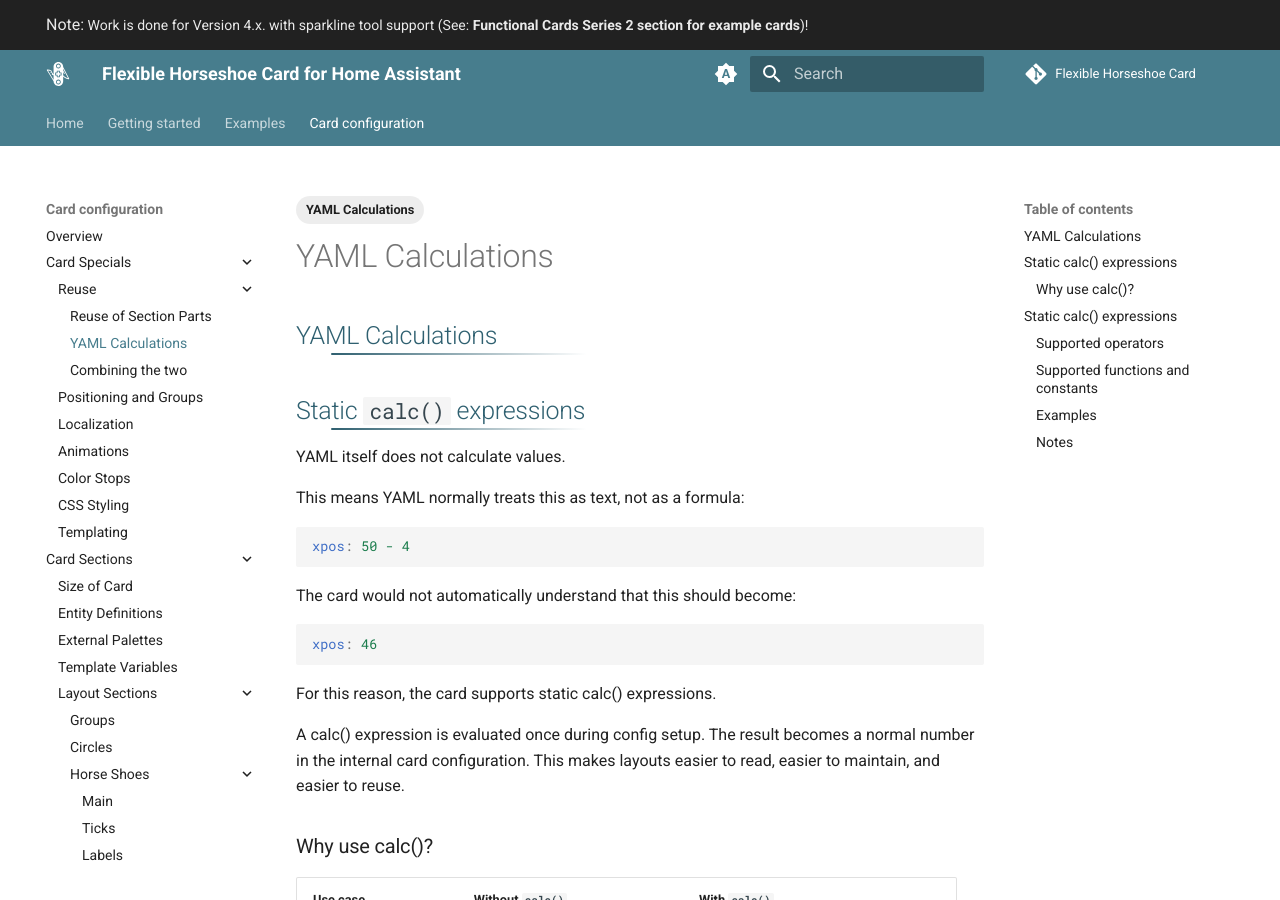
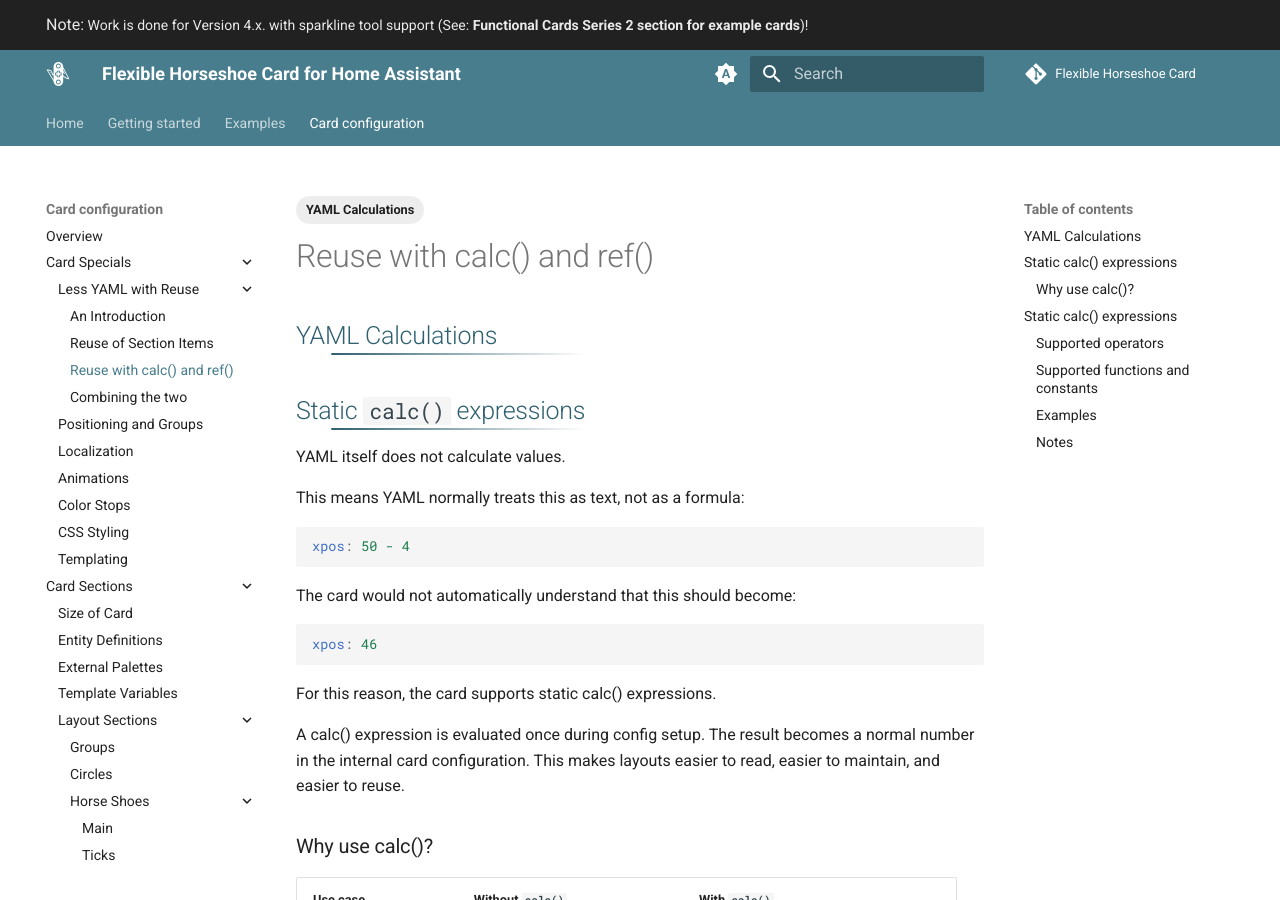
Before and after one commit to AmoebeLabs/flex-horseshoe-card, an MkDocs documentation site: the page built from docs/docs/card-configuration/reuse-with-calc-and-ref.md, in a window 1280 px wide and 900 px high. Built offline with MkDocs 1.6.1 and Material for MkDocs 9.7.7, drawn with Linux system fonts in a browser that asks for light colours; comment, search, counter and statistics services are not loaded; some of the changed text lies outside the part shown.

Commit message:
Update reuse documentation

```diff
--- a/docs/mkdocs.yml
+++ b/docs/mkdocs.yml
@@ -12,7 +12,7 @@
 repo_url: https://github.com/amoebelabs/flexible-horseshoe-card
 edit_uri: ''
 
-copyright: Copyright &copy; 2026 Marco @AmoebeLabs
+copyright: Copyright &copy; 2026-2027 Marco @AmoebeLabs
 
 watch:
   - docs
@@ -199,11 +199,12 @@
   - Card configuration:
       - Overview: card-configuration/overview.md
       - Card Specials:
-          - Reuse:
-              - Reuse of Section Parts: card-configuration/reusing-section-parts.md
-              - YAML Calculations: card-configuration/yaml-calculations.md
-              - Combining the two: card-configuration/combining-reuse-and-calculations.md
-          - Positioning and Groups: card-configuration/positioning-and-groups.md
+          - Less YAML with Reuse:
+              - An Introduction: card-configuration/reuse-introduction.md
+              - Reuse of Section Items: card-configuration/reuse-with-same_as.md
+              - Reuse with calc() and ref(): card-configuration/reuse-with-calc-and-ref.md
+              - Combining the two: card-configuration/reuse-combined.md
+          - Positioning and Groups: card-cofiguration/positioning-and-groups.md
           - Localization: card-configuration/localization.md
           - Animations: card-configuration/animations.md
           - Color Stops: card-configuration/color-stops.md
--- a/docs/overrides/home-fhs.html
+++ b/docs/overrides/home-fhs.html
@@ -186,34 +186,37 @@
           </a>
           <a href="https://amoebelabs.com" target="_blank" rel="noopener" title="AmoebeLabs main website" class="md-social__link">
             <!--?xml version="1.0" encoding="UTF-8" standalone="no"?-->
+            <!-- <?xml version="1.0" encoding="UTF-8" standalone="no"?><!DOCTYPE svg PUBLIC "-//W3C//DTD SVG 1.1//EN" "http://www.w3.org/Graphics/SVG/1.1/DTD/svg11.dtd"> -->
             <svg
               width="100%"
               height="100%"
-              viewBox="0 0 260 293"
+              viewBox="0 0 199 199"
               version="1.1"
               xmlns="http://www.w3.org/2000/svg"
               xmlns:xlink="http://www.w3.org/1999/xlink"
               xml:space="preserve"
               xmlns:serif="http://www.serif.com/"
-              style="fill-rule: evenodd; clip-rule: evenodd; stroke-linejoin: round; stroke-miterlimit: 2"
+              style="fill-rule: evenodd; clip-rule: evenodd; stroke-linecap: round; stroke-linejoin: round; stroke-miterlimit: 1.5"
             >
-              <g transform="matrix(1,0,0,1,-6497.13,-15751.9)">
-                <g transform="matrix(1.04762,0,0,0.740741,5583.78,13893.6)">
-                  <g transform="matrix(1,0,0,1,-30.3664,503.428)">
-                    <g transform="matrix(1.43201,0,0,2.02527,902.202,2000.24)">
-                      <path
-                        d="M77.942,5C83.716,1.667 89.489,1.667 95.263,5L164.545,45C170.318,48.333 173.205,53.333 173.205,60L173.205,140C173.205,146.667 170.318,151.667 164.545,155L95.263,195C89.489,198.333 83.716,198.333 77.942,195L8.66,155C2.887,151.667 0,146.667 0,140L0,60C0,53.333 2.887,48.333 8.66,45L77.942,5Z"
-                        style="stroke: currentColor; stroke-width: 10px; fill: none"
-                      ></path>
-                    </g>
-                    <g transform="matrix(5.21079,0,0,7.36955,-236.9,1813.16)">
-                      <g transform="matrix(49.613,0,0,49.613,226.531,69.1463)">
-                        <path d="M0.426,-0L0.388,-0.131L0.209,-0.131L0.169,-0L0.003,-0L0.209,-0.667L0.425,-0.667L0.634,-0L0.426,-0ZM0.244,-0.277L0.352,-0.277L0.298,-0.47L0.244,-0.277Z" style="fill: currentColor"></path>
-                      </g>
-                    </g>
-                  </g>
+              <g id="Kruis-met-Elips" serif:id="Kruis met Elips"></g>
+              <g id="Symmetrisch">
+                <g id="Nieuw-Logo" serif:id="Nieuw Logo">
+                  <circle cx="147.71" cy="51.564" r="21.26" style="fill: #e4572e; stroke: #ff5e2a; stroke-width: 0.24px" />
+                  <path
+                    id="Rechter-Helft--Spiegelen-en--90-draaien-"
+                    serif:id="Rechter Helft (Spiegelen en -90 draaien)"
+                    d="M109.106,72.963c-0.084,0.087 -0.148,0.151 -0.189,0.192c-5.081,5.081 -6.364,8.195 -7.527,9.358c-2.175,2.175 -5.614,7.754 -7.121,9.562c-4.813,5.775 -13.215,10.364 -19.327,18.513c-6.511,8.681 -6.554,8.632 -6.917,9.358c-0.6,1.201 -1.226,2.043 -1.754,2.63c5.8,1.776 10.023,7.176 10.023,13.555c-0,3.621 -1.361,6.926 -3.598,9.432c-0.059,0.095 -0.131,0.193 -0.218,0.293c-1.755,2.025 -3.768,4.575 -6.16,7.14l-0.15,0.16l-0.21,0.222c-0.226,0.24 -0.436,0.488 -0.629,0.746c-2.775,3.413 -4.439,7.765 -4.439,12.502c0,10.951 8.891,19.843 19.843,19.843c10.951,-0 19.842,-8.892 19.842,-19.843c0,-1.96 -0.284,-3.854 -0.815,-5.643c-0.128,-0.665 -0.299,-1.514 -0.565,-2.797c-0.77,-3.708 0.436,-7.557 1.008,-9.026c2.546,-7.127 9.36,-12.233 17.358,-12.233c9.717,-0 17.687,7.538 18.376,17.081c0.067,0.567 0.108,1.065 0.196,1.662c0.055,0.791 0.186,1.562 0.387,2.304c1.385,5.125 6.071,8.902 11.632,8.902c6.649,-0 12.047,-5.399 12.047,-12.048c-0,-4.992 -3.043,-9.279 -7.373,-11.105c-0.689,-0.333 -0.294,-0.283 -3.813,-1.127c-0.152,-0.037 -0.305,-0.075 -0.459,-0.115c-7.345,-1.26 -12.941,-7.665 -12.941,-15.366c0,-8.605 6.986,-15.591 15.591,-15.591c3.166,0 6.113,0.946 8.573,2.57c0.717,0.38 1.611,0.926 2.984,1.573c0.115,0.053 0.24,0.104 0.376,0.15c2.305,1.346 4.986,2.117 7.845,2.117c8.605,0 15.591,-6.985 15.591,-15.59c-0,-8.605 -6.986,-15.591 -15.591,-15.591c-2.302,0 -4.488,0.5 -6.455,1.397c-5.979,3.611 -12.986,5.69 -20.474,5.69c-15.099,-0 -28.24,-8.451 -34.947,-20.877Z"
+                    style="fill: #2b93a6; stroke: #2b93a6; stroke-width: 0.24px"
+                  />
+                  <path
+                    id="Linker-Helft--Bron-"
+                    serif:id="Linker Helft (Bron)"
+                    d="M125.358,89.423c-0.087,0.084 -0.151,0.148 -0.191,0.189c-5.082,5.081 -8.196,6.364 -9.359,7.527c-2.174,2.175 -7.754,5.614 -9.561,7.121c-5.776,4.813 -10.365,13.215 -18.514,19.327c-8.681,6.511 -8.632,6.554 -9.358,6.917c-1.201,0.6 -2.043,1.226 -2.63,1.755c-1.776,-5.801 -7.176,-10.024 -13.555,-10.024c-3.62,0 -6.926,1.361 -9.432,3.598c-0.095,0.059 -0.192,0.131 -0.292,0.218c-2.026,1.755 -4.576,3.768 -7.141,6.16l-0.159,0.15l-0.223,0.21c-0.239,0.226 -0.488,0.436 -0.745,0.63c-3.414,2.774 -7.765,4.438 -12.503,4.438c-10.951,-0 -19.842,-8.891 -19.842,-19.843c-0,-10.951 8.891,-19.842 19.842,-19.842c1.96,-0 3.854,0.285 5.643,0.815c0.665,0.128 1.515,0.299 2.797,0.566c3.708,0.769 7.558,-0.437 9.026,-1.009c7.127,-2.546 12.234,-9.36 12.234,-17.357c-0,-9.718 -7.539,-17.688 -17.081,-18.377c-0.568,-0.067 -1.065,-0.108 -1.662,-0.196c-0.792,-0.055 -1.562,-0.186 -2.305,-0.387c-5.125,-1.385 -8.901,-6.071 -8.901,-11.632c-0,-6.649 5.398,-12.047 12.047,-12.047c4.992,0 9.279,3.043 11.106,7.374c0.332,0.688 0.282,0.293 1.126,3.812c0.037,0.152 0.075,0.305 0.116,0.459c1.259,7.345 7.664,12.941 15.365,12.941c8.605,-0 15.591,-6.986 15.591,-15.591c-0,-3.166 -0.946,-6.112 -2.57,-8.573c-0.379,-0.716 -0.926,-1.611 -1.572,-2.984c-0.054,-0.115 -0.105,-0.24 -0.151,-0.376c-1.346,-2.305 -2.117,-4.985 -2.117,-7.845c-0,-8.604 6.986,-15.59 15.59,-15.59c8.605,-0 15.591,6.986 15.591,15.59c-0,2.302 -0.5,4.488 -1.397,6.455c-3.611,5.979 -5.69,12.986 -5.69,20.474c0,15.099 8.451,28.24 20.877,34.947Z"
+                    style="fill: #2b93a6; stroke: #2b93a6; stroke-width: 0.24px"
+                  />
                 </g>
               </g>
+              <rect x="0" y="-0" width="198.425" height="198.425" style="fill: none" />
             </svg>
           </a>
           <a href="https://material3-themes-manual.amoebelabs.com" target="_blank" rel="noopener" title="Home Assistant Material 3 Themes manual" class="md-social__link">
```
Also changed, not shown: docs/docs/card-configuration/reuse-introduction.md (added, +256 -0 lines), docs/docs/card-configuration/reuse-with-same_as.md (renamed from docs/docs/card-configuration/reusing-section-parts.md, +1 -1 lines), docs/docs/assets/images/screenshots/fhs-functional-card-30-electricity.png (added), docs/docs/card-configuration/reuse-combined.md (renamed from docs/docs/card-configuration/combining-reuse-and-calculations.md), docs/docs/card-configuration/reuse-with-calc-and-ref.md (renamed from docs/docs/card-configuration/yaml-calculations.md).
